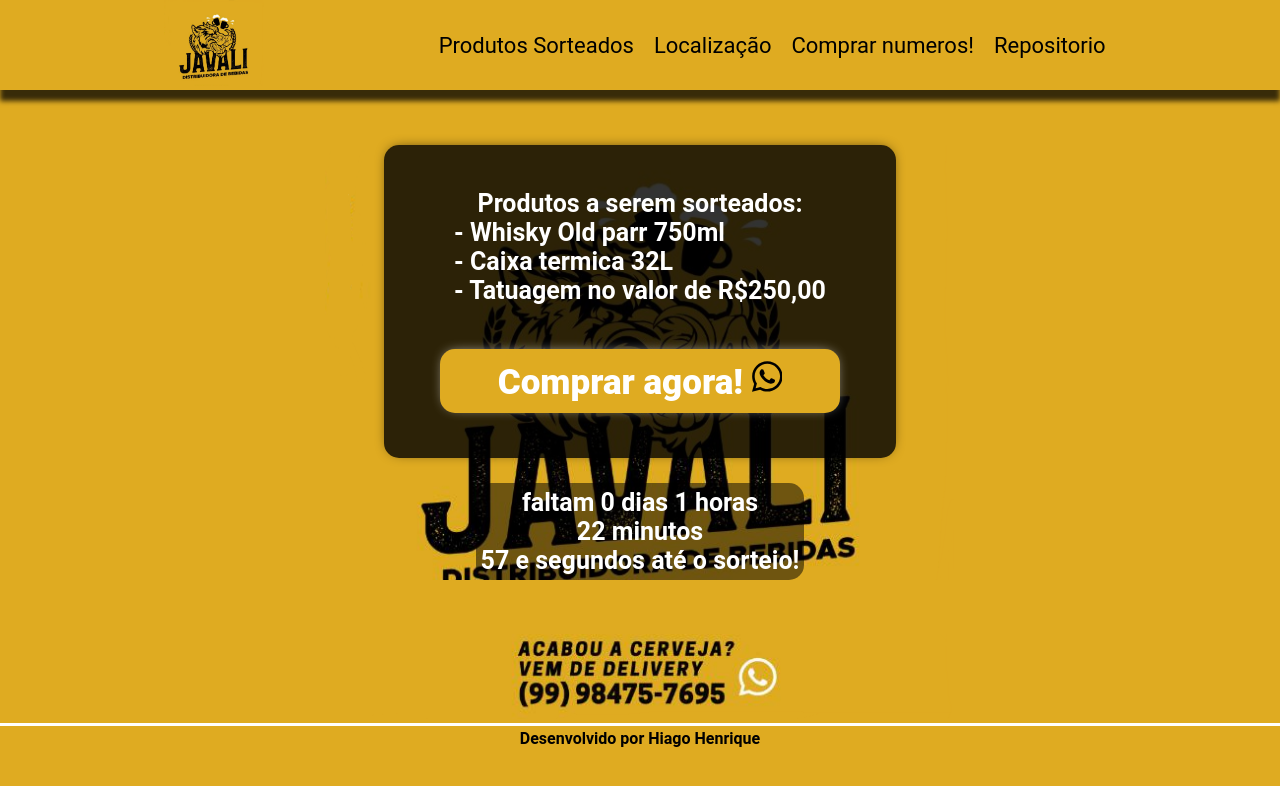
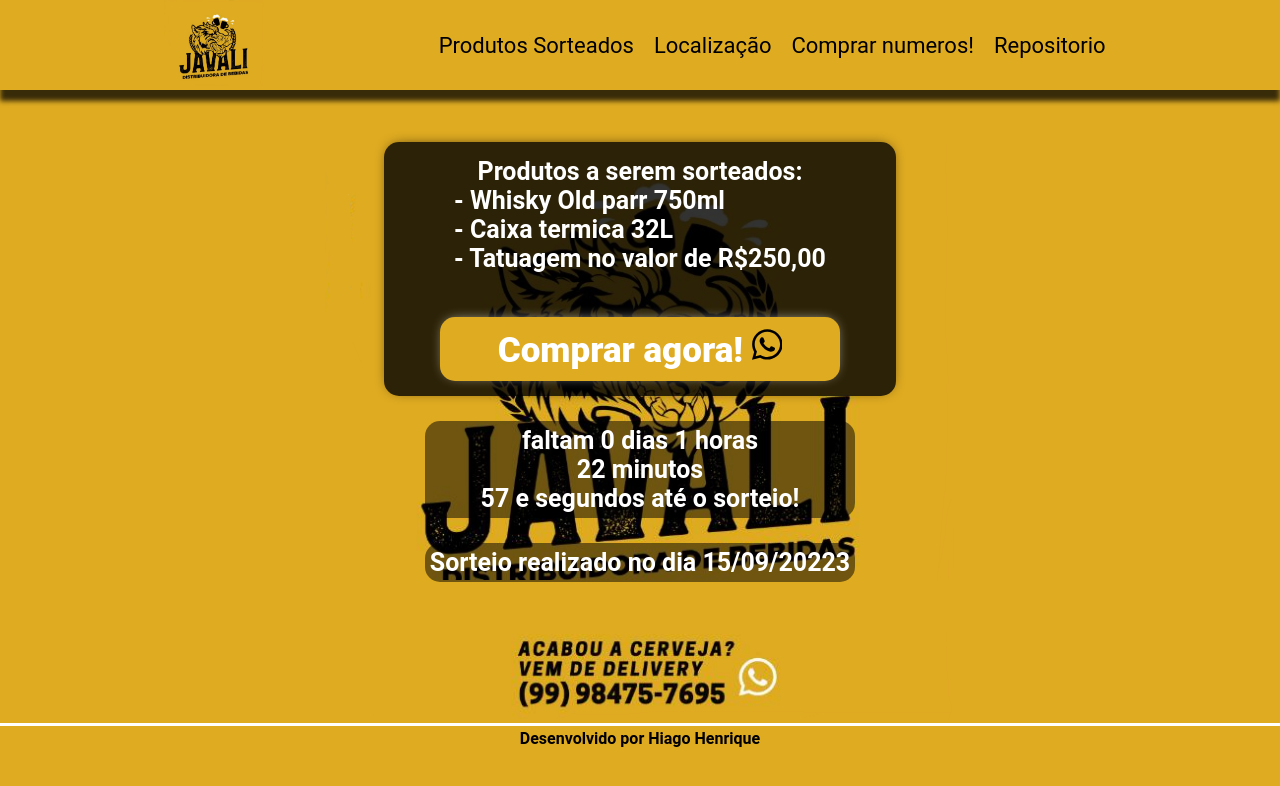
Before and after one commit to HiagoHGomes/angular-Deposito-de-Bebidas-Javali, an Angular app: page /sorteio in a window 1280 px wide. Shown: the top 786 px of the page. Built offline with nearby package versions, Linux system fonts and the light colour scheme.

Commit message:
Correção da data para não ficar negativa

```diff
--- a/src/app/components/contador/contador.component.css
+++ b/src/app/components/contador/contador.component.css
@@ -6,4 +6,26 @@
     padding: 5px;
     text-align: center;
     margin-top: 25px;
+
 }
+
+.none {
+    background-color: rgba(0, 0, 0, 0.5);
+    color: white;
+    font-weight: bold;
+    border-radius: 15px;
+    padding: 5px;
+    text-align: center;
+    margin-top: 25px;
+    display: none;
+}
+
+.sorteioDone {
+    background-color: rgba(0, 0, 0, 0.5);
+    color: white;
+    font-weight: bold;
+    border-radius: 15px;
+    padding: 5px;
+    text-align: center;
+    margin-top: 25px;
+}
--- a/src/app/components/contador/contador.component.html
+++ b/src/app/components/contador/contador.component.html
@@ -1,5 +1,9 @@
-<div class="contador">
+<div class={{class}}>
     faltam
     {{days}} dias {{hours}} horas <br>{{minutes}} minutos <br>{{seconds}} e segundos
     até o sorteio!
 </div>
+
+<div class="sorteioDone">
+    <p>Sorteio realizado no dia 15/09/20223</p>
+</div>
--- a/src/app/components/contador/contador.component.ts
+++ b/src/app/components/contador/contador.component.ts
@@ -11,6 +11,7 @@
   hours: number = 0;
   minutes: number = 0;
   seconds: number = 0;
+  class: String = "contador";
 
   constructor() { }
 
@@ -29,5 +30,9 @@
     this.hours = Math.floor((timeDifference % (1000 * 60 * 60 * 24)) / (1000 * 60 * 60));
     this.minutes = Math.floor((timeDifference % (1000 * 60 * 60)) / (1000 * 60));
     this.seconds = Math.floor((timeDifference % (1000 * 60)) / 1000);
+
+    if(this.days < 0 && this.hours < 0 && this.minutes <0 && this.seconds < 0){
+      this.class = "none";
+    }
   }
 }
--- a/src/app/components/header/header.component.html
+++ b/src/app/components/header/header.component.html
@@ -4,7 +4,7 @@
         <ul>
            <li><a routerLink="sorteio">Produtos Sorteados</a></li>
            <li><a routerLink="localizacao">Localização</a></li>
-           <li><a href="https://api.whatsapp.com/send/?phone=5599984757695&text=Gostaria%20de%20adquirir %20um%20numero%20para%20participar%20do%20sorteio" target="_blank">
+           <li><a href="">
             Comprar numeros!
         </a></li>
         <li><a href="https://github.com/HiagoHGomes/angular-Deposito-de-Bebidas-Javali" target="_blank">Repositorio</a></li>
```
